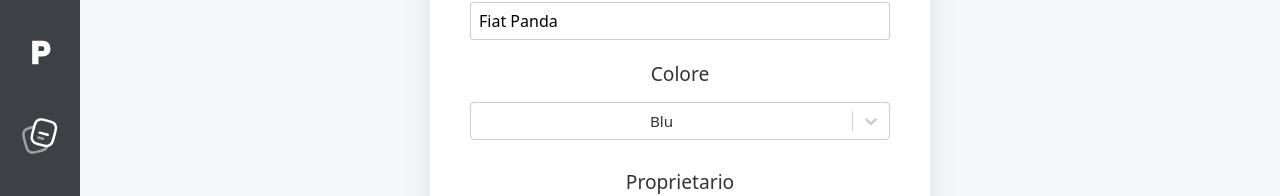
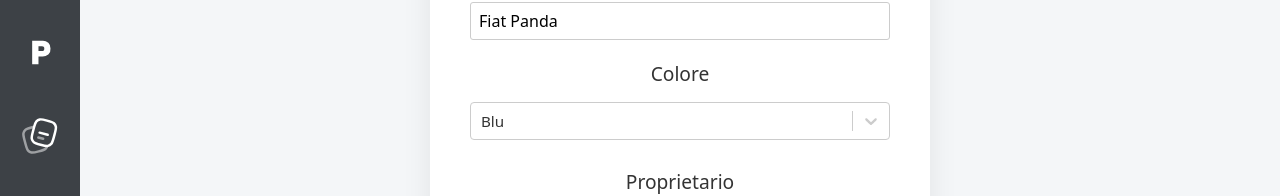
Before and after one commit to AleMochiOnori/parkWink, a React (Vite) app: page /AutoDetail/1 in a window 1280 px wide. Shown: the part 356-552 px from the top of the page. Built offline with nearby package versions, Linux system fonts and the light colour scheme; data requests are answered from the project's data file.

Commit message:
text align : left  on color select

```diff
--- a/src/components/pages/AutoDetail.css
+++ b/src/components/pages/AutoDetail.css
@@ -99,3 +99,8 @@
 .TextForm {
   margin-bottom: 5px;
 }
+
+
+.color-select{
+  text-align: left;
+}
--- a/src/components/pages/AutoDetail.tsx
+++ b/src/components/pages/AutoDetail.tsx
@@ -50,7 +50,7 @@
         setValue("modello", data.modello);
         setValue("colore", data.colore);
         setValue("proprietario", data.proprietario);
-        setValue("colore" , data.colore.toLocaleLowerCase());
+        setValue("colore" , data.colore.toLowerCase());
       })
       .catch(() => setError("Errore nel caricamento dell'auto"));
   }, [id, setValue]);
@@ -99,7 +99,6 @@
             rules={{ required: true }}
             render={({ field }) => (
              <Select
-              placeholder={field.value ? options.find(option => option.value === field.value)?.label : "Seleziona colore"}
               {...field}
               className="color-select"
               options={options}
```
